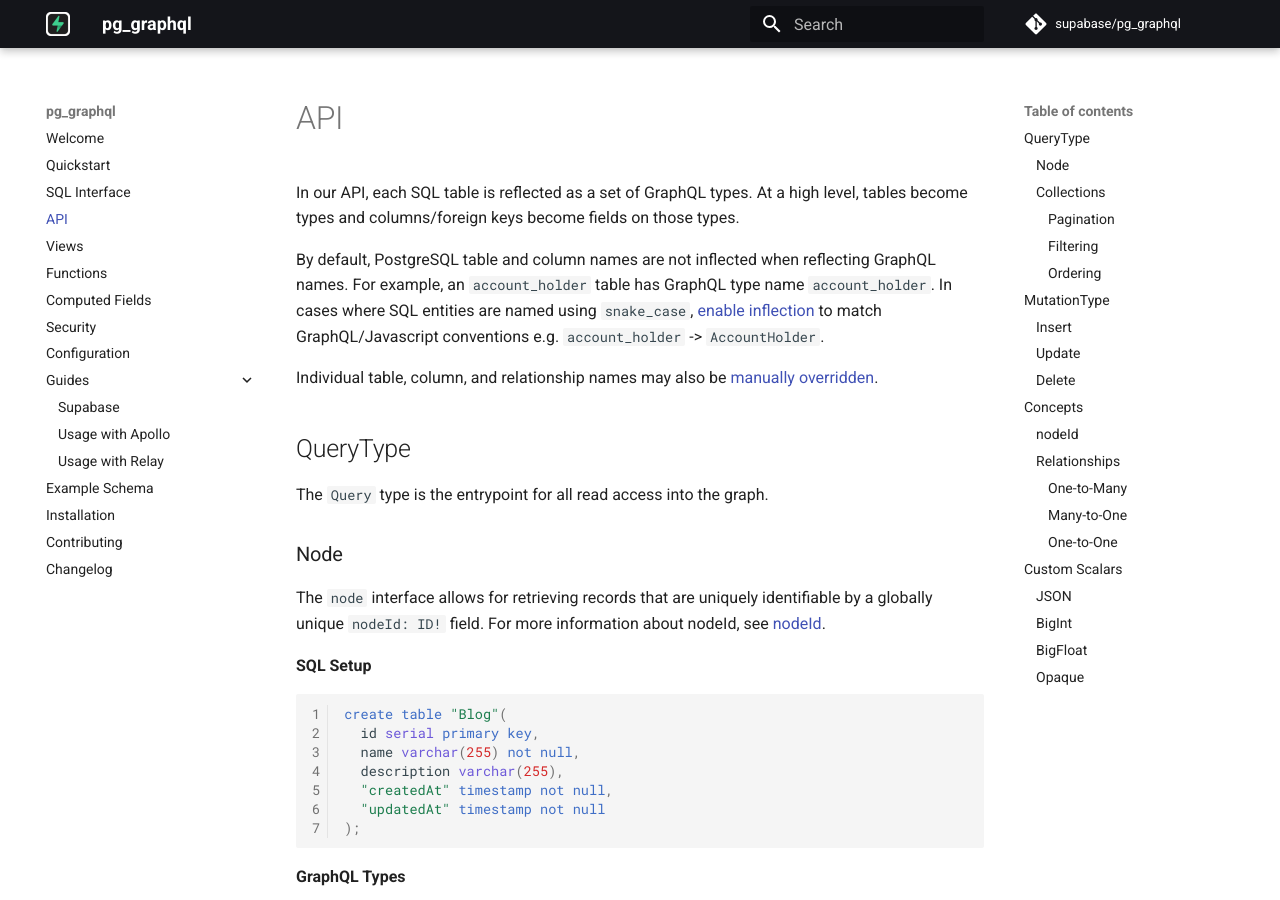
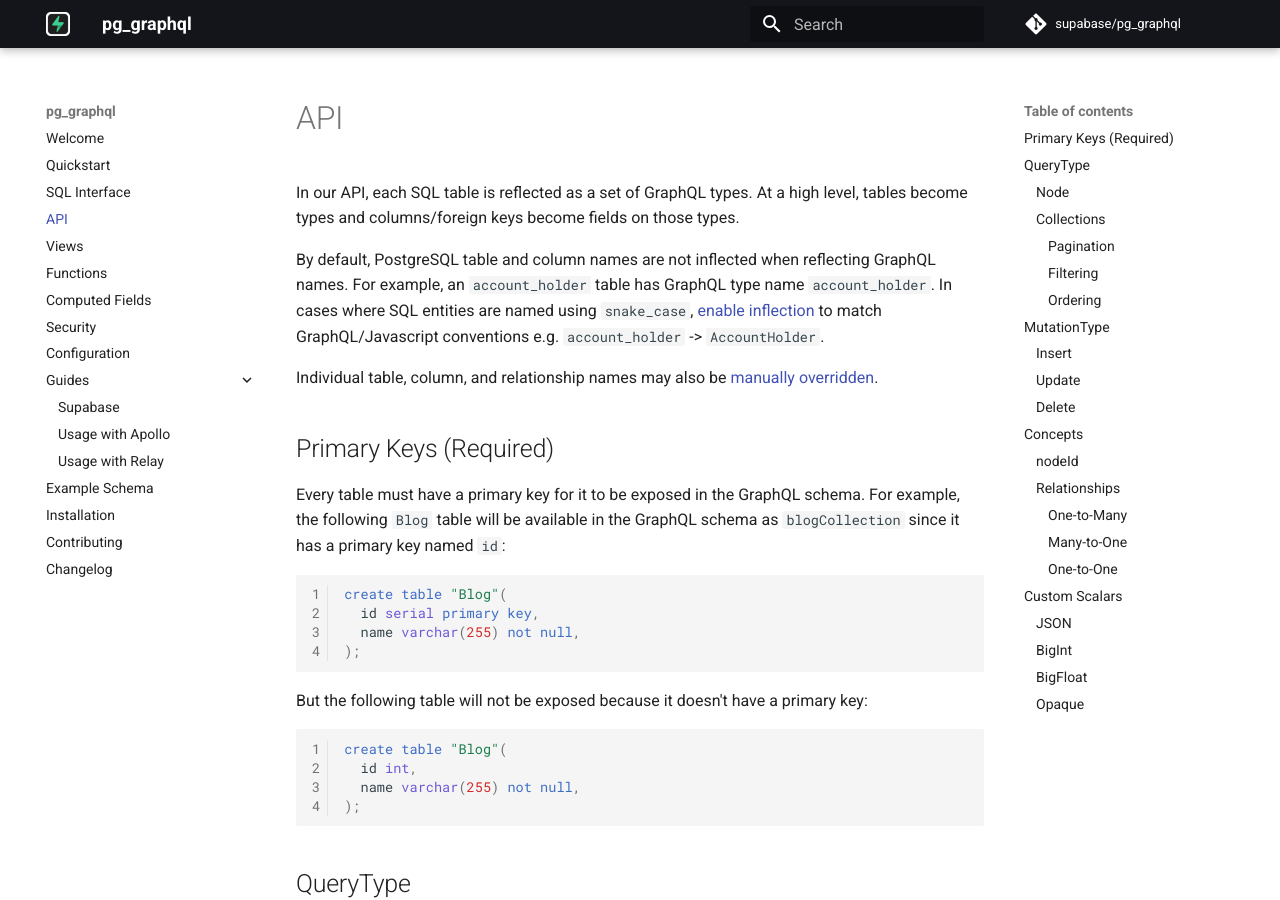
Before and after one commit to supabase/pg_graphql, an MkDocs documentation site: the page built from docs/api.md, in a window 1280 px wide and 900 px high. Built offline with MkDocs 1.6.1 and Material for MkDocs 9.7.7, drawn with Linux system fonts in a browser that asks for light colours; comment, search, counter and statistics services are not loaded.

Commit message:
docs: add primary key requirement in the API section in docs

````diff
--- a/docs/api.md
+++ b/docs/api.md
@@ -5,6 +5,26 @@ In our API, each SQL table is reflected as a set of GraphQL types. At a high lev
 By default, PostgreSQL table and column names are not inflected when reflecting GraphQL  names. For example, an `account_holder` table has GraphQL type name `account_holder`. In cases where SQL entities are named using `snake_case`, [enable inflection](configuration.md#inflection) to match GraphQL/Javascript conventions e.g. `account_holder` -> `AccountHolder`.
 
 Individual table, column, and relationship names may also be [manually overridden](configuration.md#tables-type).
+
+## Primary Keys (Required)
+
+Every table must have a primary key for it to be exposed in the GraphQL schema. For example, the following `Blog` table will be available in the GraphQL schema as `blogCollection` since it has a primary key named `id`:
+
+```sql
+create table "Blog"(
+  id serial primary key,
+  name varchar(255) not null,
+);
+```
+
+But the following table will not be exposed because it doesn't have a primary key:
+
+```sql
+create table "Blog"(
+  id int,
+  name varchar(255) not null,
+);
+```
 
 
 ## QueryType
````
